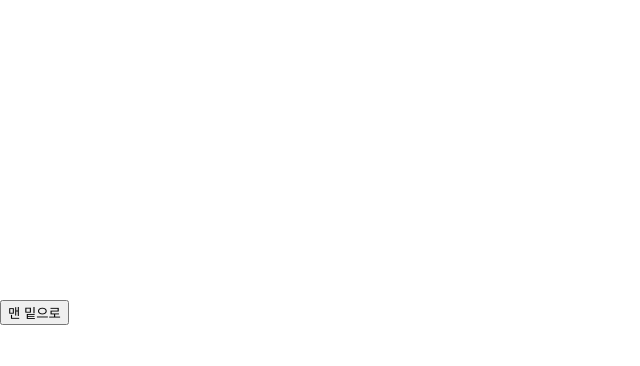
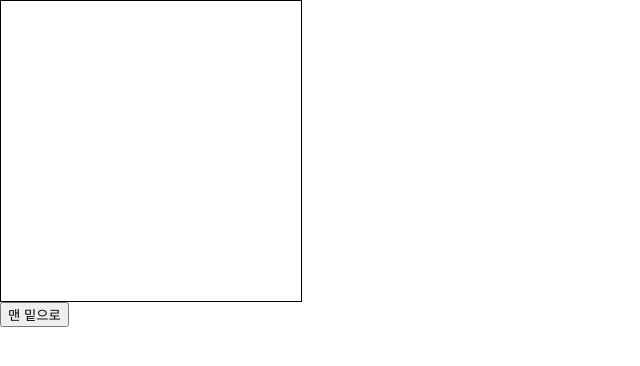
Before and after one commit to juhui88/React, a React (Create React App) app in the folder hello-react/: page / in a window 1280 px wide. Shown: the top 366 px of the page, without its empty margins (0-640 px from the left). Built offline with nearby package versions, Linux system fonts and the light colour scheme.

Commit message:
ref수정

```diff
--- a/hello-react/src/ScrollBox.js
+++ b/hello-react/src/ScrollBox.js
@@ -7,7 +7,7 @@ class ScrollBox extends Component {
     }
     render() {
         const style = {
-            vorder: '1px solid black',
+            border: '1px solid black',
             height: '300px',
             width: '300px',
             overflow: 'auto',
```
